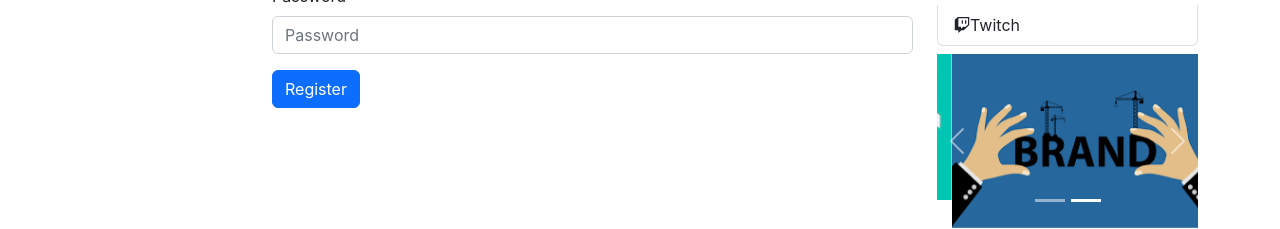
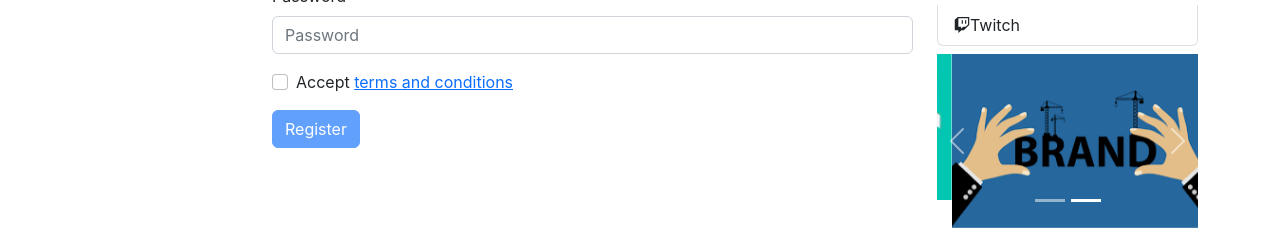
Before and after one commit to HasanMdKamrul/dragon-news-app, a React (Create React App) app: page /register in a window 1280 px wide. Shown: the part 346-575 px from the top of the page. Built offline with nearby package versions, Linux system fonts and the light colour scheme; no server answers.

Commit message:
terms and conditions added

```diff
--- a/src/Routes/Router/Router.js
+++ b/src/Routes/Router/Router.js
@@ -5,6 +5,8 @@ import Home from "../../page/Home/Home/Home";
 import LogIn from "../../page/Login/Login/LogIn";
 import Register from "../../page/Login/Register/Register";
 import News from "../../page/News/News/News";
+import TermsAndConditions from "../../page/Shared/Others/TermsAndConditions/TermsAndConditions";
+
 import PrivateRoute from "../PrivateRoute/PrivateRoute";
 
 export const router = createBrowserRouter([
@@ -42,6 +44,10 @@ export const router = createBrowserRouter([
         path: "/register",
         element: <Register />,
       },
+      {
+        path: "/terms",
+        element: <TermsAndConditions />,
+      },
     ],
   },
 ]);
--- a/src/page/Login/Register/Register.jsx
+++ b/src/page/Login/Register/Register.jsx
@@ -1,13 +1,15 @@
 import React, { useContext, useState } from "react";
 import Button from "react-bootstrap/Button";
 import Form from "react-bootstrap/Form";
-import { useLocation, useNavigate } from "react-router-dom";
+import { Link, useLocation, useNavigate } from "react-router-dom";
 import { AuthContext } from "../../../contexts/AuthProvider/AuthProvider";
 
 const Register = () => {
   const [error, setError] = useState("");
   const [email, setEmail] = useState("");
+  const [accepted, setAccepted] = useState(false);
 
+  console.log(accepted);
   const navigate = useNavigate();
   const location = useLocation();
 
@@ -52,6 +54,10 @@ const Register = () => {
     registerUser();
   };
 
+  const handleAccept = (event) => {
+    setAccepted(event.target.checked);
+  };
+
   return (
     <div>
       <Form onSubmit={handleSubmit}>
@@ -87,8 +93,18 @@ const Register = () => {
             placeholder="Password"
           />
         </Form.Group>
-
-        <Button variant="primary" type="submit">
+        <Form.Group className="mb-3" controlId="formBasicCheckbox">
+          <Form.Check
+            onClick={handleAccept}
+            type="checkbox"
+            label={
+              <>
+                Accept <Link to="/terms">terms and conditions</Link>{" "}
+              </>
+            }
+          />
+        </Form.Group>
+        <Button disabled={!accepted} variant="primary" type="submit">
           Register
         </Button>
         <Form.Text className="text-danger">{error}</Form.Text>
--- /dev/null
+++ b/src/page/Shared/Others/TermsAndConditions/TermsAndConditions.jsx
@@ -0,0 +1,15 @@
+import React from "react";
+import { Link } from "react-router-dom";
+
+const TermsAndConditions = () => {
+  return (
+    <div>
+      <h3>Read carefully our policies</h3>
+      <p>
+        Go back to <Link to="/register">register</Link>{" "}
+      </p>
+    </div>
+  );
+};
+
+export default TermsAndConditions;
```
